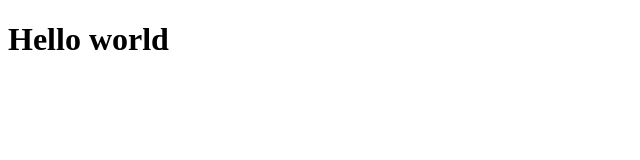
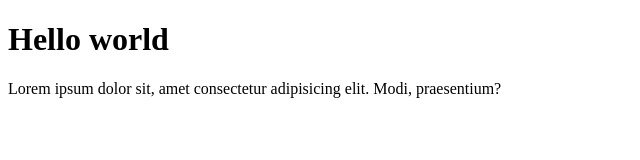
Before and after one commit to SILENT0311/marsel-git-test-2, a plain HTML site: page index.html in a window 1280 px wide. Shown: the whole page, without its empty margins (0-640 px from the left). Drawn offline with Linux system fonts and the light colour scheme.

Commit message:
Menambahkan paragraph di index.html

```diff
--- a/index.html
+++ b/index.html
@@ -8,5 +8,6 @@
 </head>
 <body>
   <h1>Hello world</h1>
+  <p>Lorem ipsum dolor sit, amet consectetur adipisicing elit. Modi, praesentium?</p>
 </body>
 </html>
```
